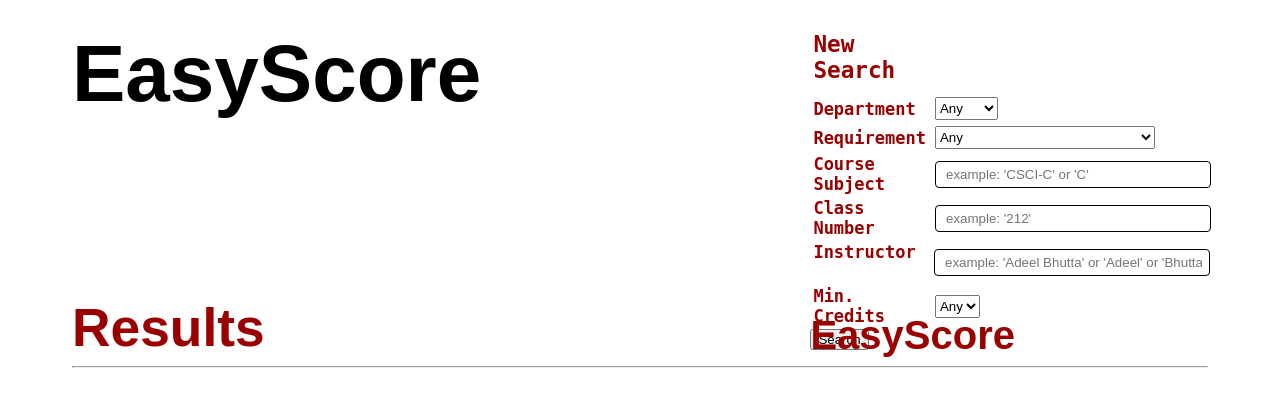
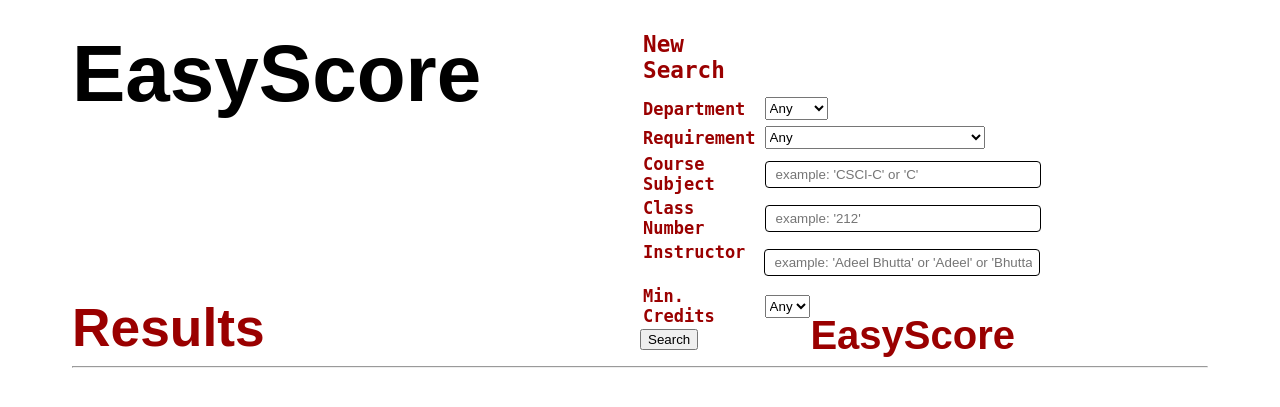
Before and after one commit to arishabh/easyscore, a Flask app: page /result in a window 1280 px wide. Shown: the top 407 px of the page. Run offline with Flask 2, Linux system fonts and the light colour scheme; parts of the project's set-up code (start-up, migrations or seed data) failed here and were passed over.

Commit message:
Minor changes

```diff
--- a/static/css/style.css
+++ b/static/css/style.css
@@ -162,12 +162,12 @@ span{
   position: relative;
   text-align: left;
   float: left;
-  width: 25%;
+  width: 35%;
 }
 
-.columns3{
-  height:24px;
-  width: 25%
+.column3{
+  position: relative;
+  width: 30%
 }
 .column11 {
   position: relative;
--- a/templates/result.html
+++ b/templates/result.html
@@ -10,12 +10,12 @@
     }
 </style>
 <div class="row">
-    <div class='column1'>
+    <div class='column1' style="width: 50%;">
         <a href='/'><h1 class='web-name'>EasyScore</h1></a>
         <h1 class='result_title'>Results<br>
         </h1>
     </div>
-    <div class="column2" style="height: 330px;">
+    <div class="column2" style="height: 330px; width: 25%;">
         <form name="search" method="POST">
           <table style="float: center;">
                 <tr><th class="new_search">New Search</th></tr>
@@ -26,9 +26,11 @@
                 <tr><th class="faker">Instructor &nbsp;<span class="showTip L1" style="text-decoration: underline; cursor: pointer;"></span></th><td style="background-color: #ffffff;"><input placeholder="example: 'Adeel Bhutta' or 'Adeel' or 'Bhutta'" style="padding: 5px 7px 5px 10px;" type="text" size="30" maxlength="30" name="instrname" id="instrname" value=""></td>
                 <tr><th class="faker">Min. Credits</th><td><select style="padding: 2px 0px 2px; margin: 1px;" id="cr" name="cr"><option value='ANY'>Any</option><option value="1">1+</option> <option value="2">2+</option> <option value="3">3+</option> <option value="4">4+</option> <option value="5">5+</option></select></td></tr>
             </table>
-            <input class="button" type="submit" id="isearch" value="Search">&nbsp;
         </form>
-        <h1 class='result_title' style="font-size: 40px;">EasyScore</h1>
+        <input class="button" type="submit" id="isearch" value="Search">&nbsp;
+    </div>
+    <div class="column3" style= "width: 35%; float: right;">
+            <h1 class='result_title' style="font-size: 40px;">EasyScore</h1>
     </div>
 </div>
 <hr>
```
